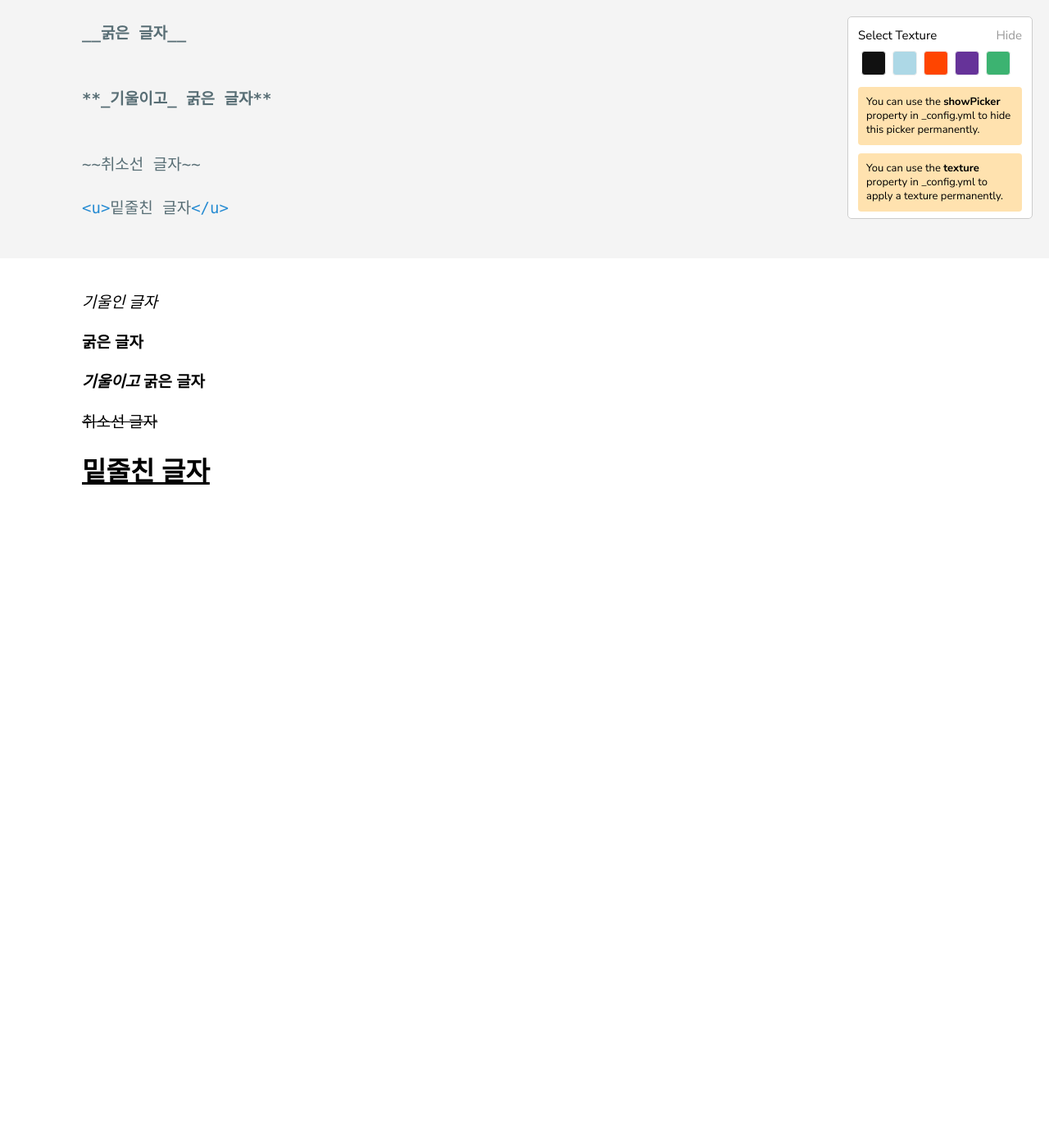
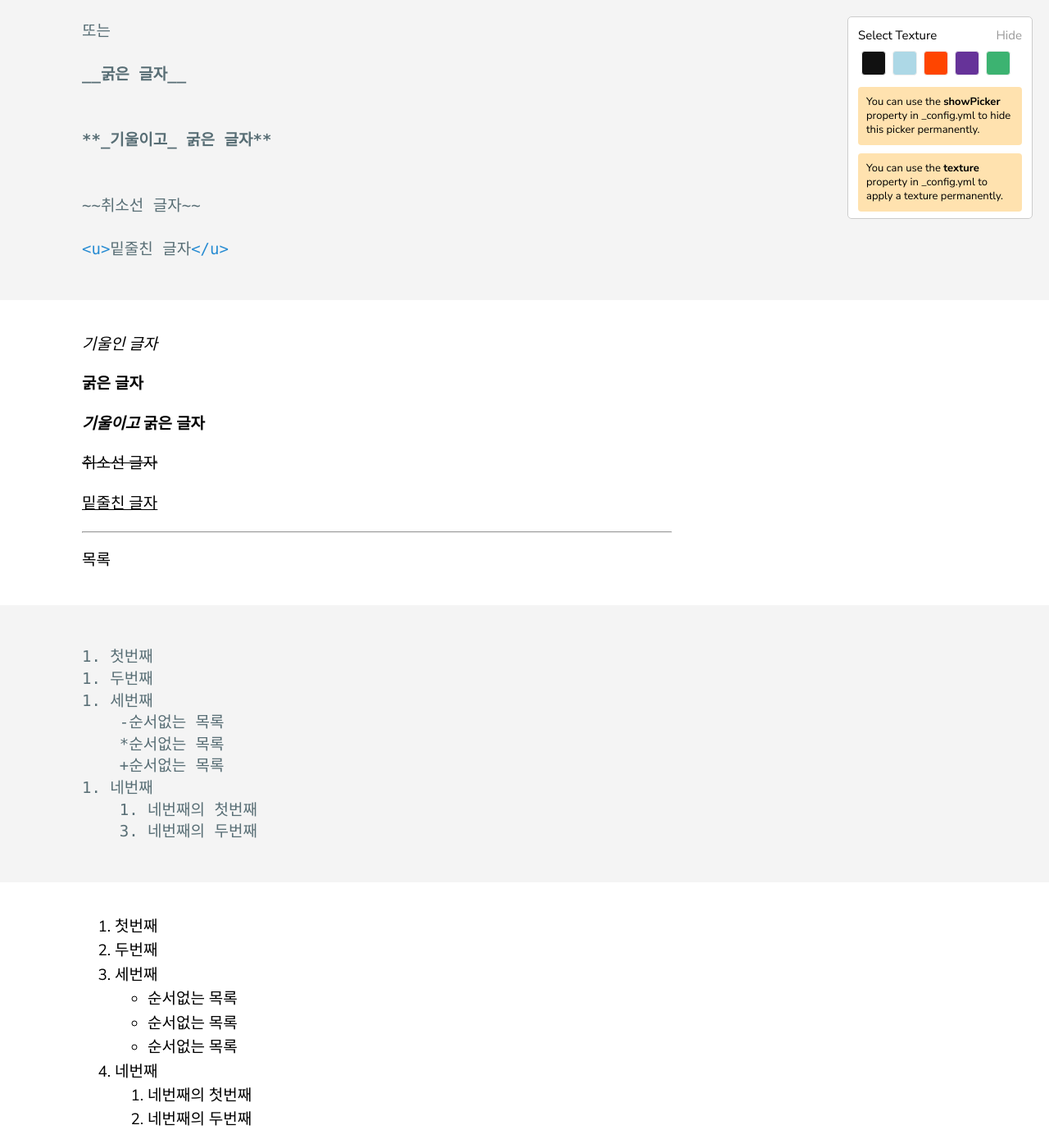
Before and after one commit to BLITZ8575/BLITZ8575.github.io, a Jekyll site: the page built from _posts/2022-01-23-how-to-use.md, in a window 1280 px wide and 1400 px high, scrolled down 2566 px. Shown: the whole window at 82% size. Built offline with Jekyll 4.4.1, drawn with Linux system fonts in a browser that asks for light colours; our own code applies the rules of GitHub Pages for plain Markdown files; before the commit the page ends 3188 px from its top, so only the background shows below that.

Commit message:
블로그

````diff
--- a/_posts/2022-01-23-how-to-use.md
+++ b/_posts/2022-01-23-how-to-use.md
@@ -57,8 +57,10 @@ how to use markdown
 부제목(예시)
 ----
 
+---
+
+글자 강조
 ```markdown
-글자 강조
 
 *기울인 글자*
 
@@ -92,4 +94,27 @@ __굵은 글자__
 ~~취소선 글자~~
 
 <u>밑줄친 글자</u>
+
 ---
+목록
+
+```markdown
+1. 첫번째
+1. 두번째
+1. 세번째
+    -순서없는 목록
+    *순서없는 목록
+    +순서없는 목록
+1. 네번째
+    1. 네번째의 첫번째
+    3. 네번째의 두번째
+```
+1. 첫번째
+1. 두번째
+1. 세번째
+    - 순서없는 목록
+    * 순서없는 목록
+    + 순서없는 목록
+1. 네번째
+    1. 네번째의 첫번째
+    3. 네번째의 두번째
````
